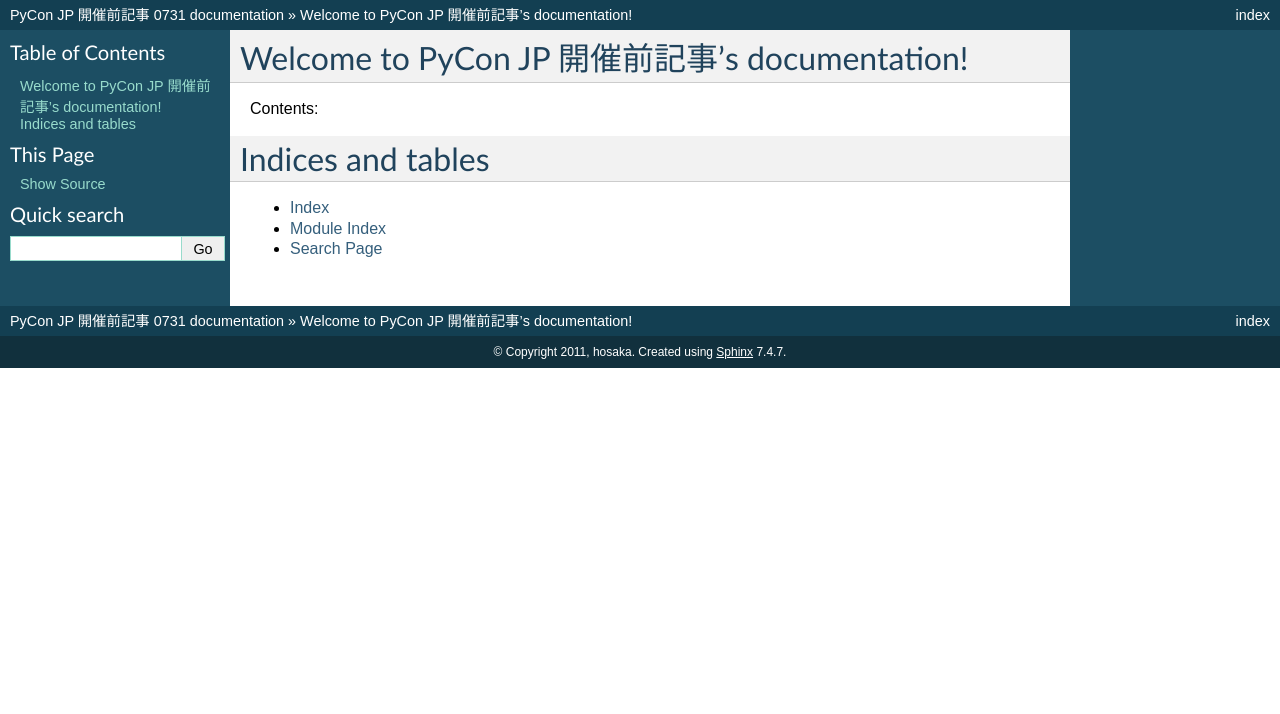
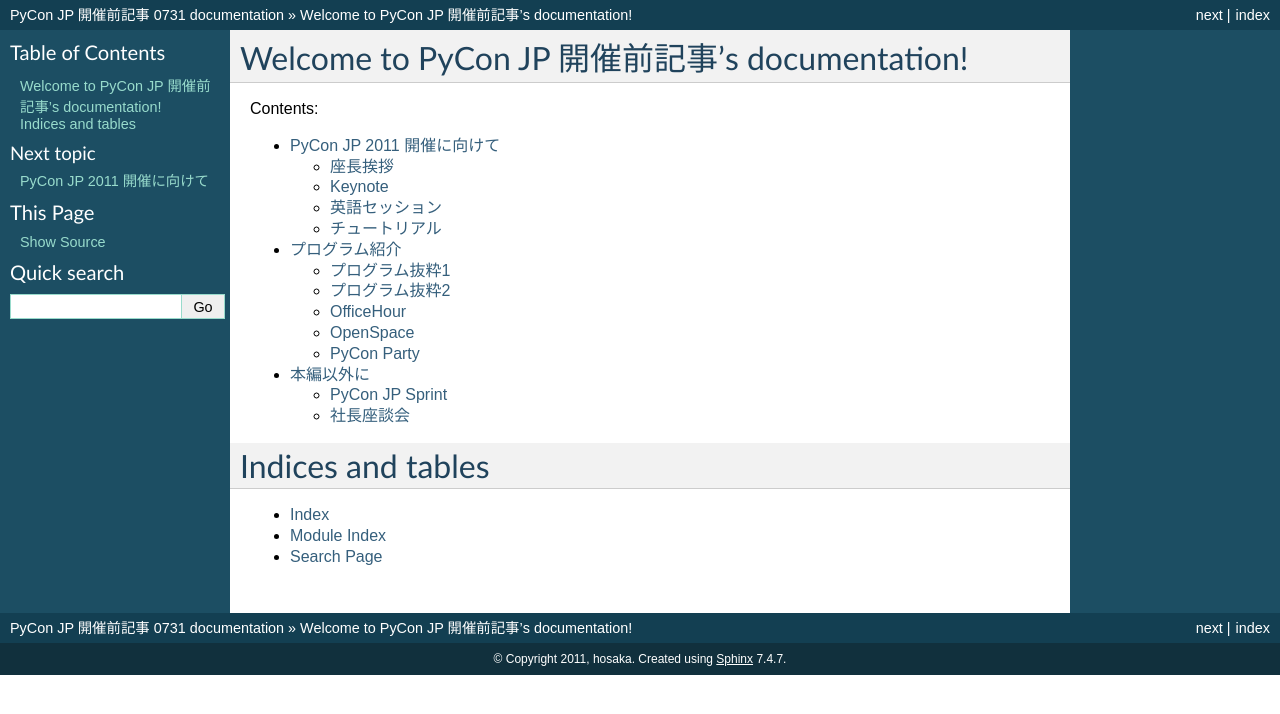
Before and after one commit to michilu/prepycon-article, a Sphinx documentation site: the page built from sphinx/index.rst, in a window 1280 px wide. Shown: the top 714 px of the page. Built offline with Sphinx 7.4.7, drawn with Linux system fonts in a browser that asks for light colours.

Commit message:
ざっくり内容を考えてみた

```diff
--- a/sphinx/index.rst
+++ b/sphinx/index.rst
@@ -11,7 +11,9 @@
 .. toctree::
    :maxdepth: 2
 
-
+   vol1
+   vol2
+   vol3
 
 Indices and tables
 ==================
--- /dev/null
+++ b/sphinx/vol1.rst
@@ -0,0 +1,41 @@
+============================
+ PyCon JP 2011 開催に向けて
+============================
+
+座長挨拶
+========
+
+寺田
+
+- PyCon JP 開催意義・目標
+- PyCon mini との関連
+- 目指すところ
+
+
+Keynote
+=======
+
+誰担当?
+
+- Tarek 紹介
+- Keynote で何を話すのか
+
+
+英語セッション
+==============
+
+プログラム担当
+
+- なんで英語なの?
+- どんな人が来るの?
+- どんなことやるの?
+
+
+チュートリアル
+==============
+
+遠藤
+
+- 対象は?
+- どのような内容?
+- 用意するものは?
--- /dev/null
+++ b/sphinx/vol2.rst
@@ -0,0 +1,49 @@
+================
+ プログラム紹介
+================
+
+プログラム抜粋1
+===============
+
+プログラム担当
+
+- 発表者から一言
+- プログラム担当から一言
+
+
+プログラム抜粋2
+===============
+
+プログラム担当
+
+- 発表者から一言
+- プログラム担当から一言
+
+
+OfficeHour
+==========
+
+杵渕
+
+- Office Hour って何?
+- 何やるの?
+  - Guido 出るよ!
+- 他の人はどんな感じ?
+
+
+OpenSpace
+=========
+
+プログラム担当
+
+- OpenSpace って何?
+- どうやって参加するの?
+- 主催になれるの?
+
+
+PyCon Party
+===========
+
+- どこでやる?
+- どうやって参加?
+- いくらかかる?
--- /dev/null
+++ b/sphinx/vol3.rst
@@ -0,0 +1,17 @@
+============
+ 本編以外に
+============
+
+PyCon JP Sprint
+===============
+
+- どんなイベント?
+- 参加資格は?
+- 何を用意すればいい?
+- redbull
+
+
+社長座談会
+==========
+
+どうしよう
```
